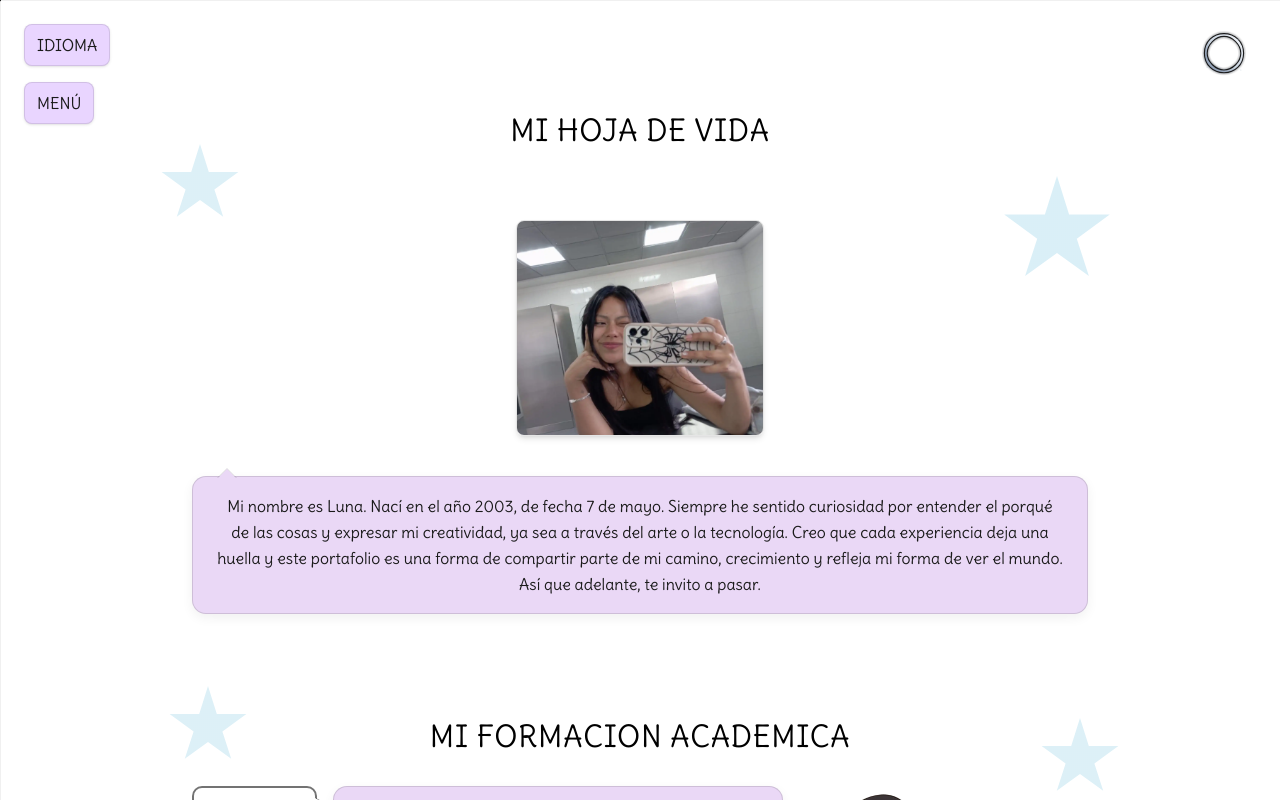
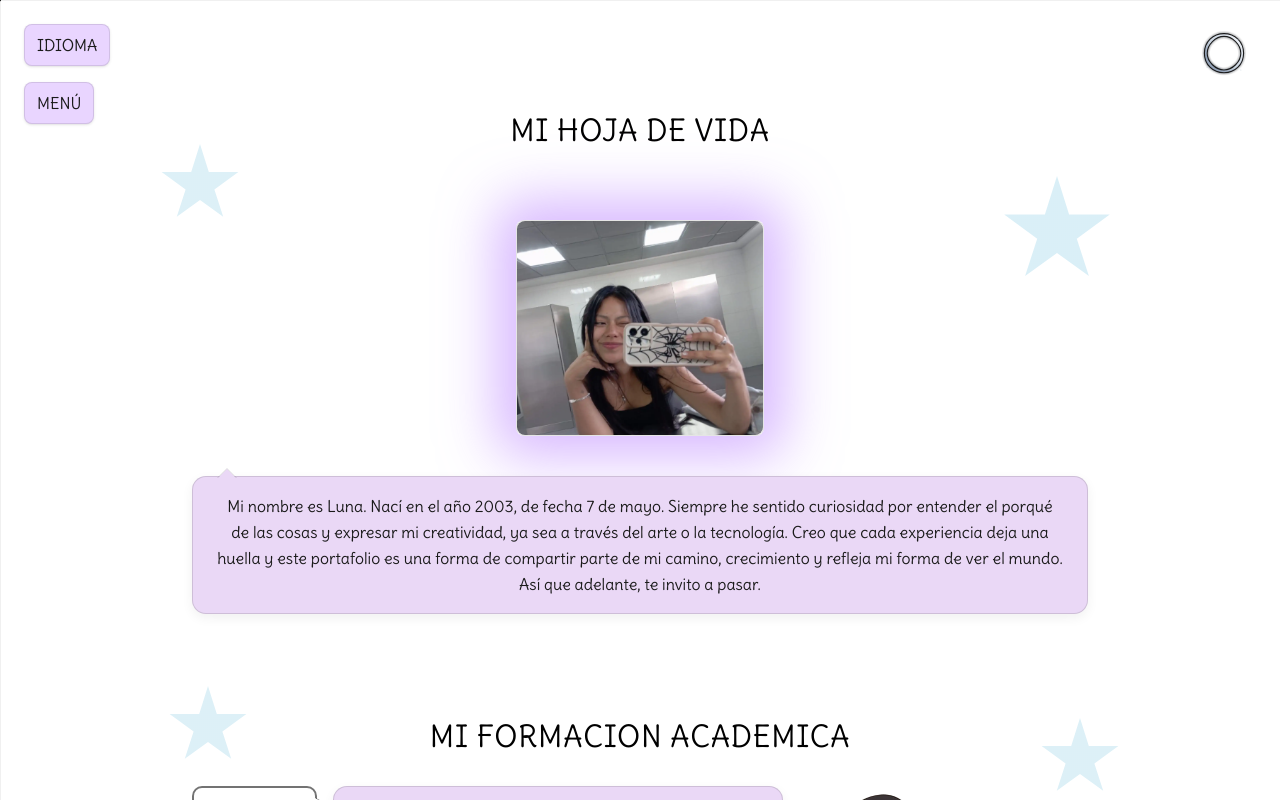
Before and after one commit to lunamideros2003/proyecto_portafolioo, a Next.js app: page / in a window 1280 px wide. Shown: the top 800 px of the page. Built offline with nearby package versions, Linux system fonts and the light colour scheme.

Commit message:
arreglos

```diff
--- a/src/app/page.tsx
+++ b/src/app/page.tsx
@@ -22,13 +22,13 @@ export default function Home() {
         <div className="absolute -right-6 top-16 hidden md:block decor-star sm" />
         <div className="absolute left-12 -bottom-4 hidden md:block decor-star xs" />
         <h2 className="text-center font-semibold tracking-wide mb-8 uppercase text-black text-3xl">{t('cv.title')}</h2>
-        <div className="relative w-62 h-54 rounded-md overflow-hidden border border-black/10 shadow-md">
+        <div className="relative w-62 h-54 rounded-md border border-black/10 shadow-[0_0_55px_20px_rgba(183,123,255,0.55)]">
             <Image
              src="/yo.webp"
              alt="Foto de Luna Gabriela"
              width={640}
              height={640}
-            className="w-full h-full object-cover anime-hover"
+             className="w-full h-full object-cover anime-hover rounded-md"
              priority
              />
             </div>
@@ -324,7 +324,7 @@ export default function Home() {
                 className="absolute z-20 flex items-center justify-center cursor-pointer rounded-sm text-xs md:text-sm font-semibold text-black select-none bg-white/80 hover:bg-white transition-colors"
                 style={{ top: '7%', left: '40%', width: '35%', height: '6%' }}
               >
-                Luna Mideros
+                ⇢   ⇠
               </a>
 
               {/* Instagram */}
@@ -337,7 +337,7 @@ export default function Home() {
                 className="absolute z-20 flex items-center justify-center cursor-pointer rounded-sm text-xs md:text-sm font-semibold text-black select-none bg-white/80 hover:bg-white transition-colors"
                 style={{ top: '22%', left: '40%', width: '35%', height: '6%' }}
               >
-                Luna Mideros
+                ⇢   ⇠
               </a>
 
               {/* GitHub */}
@@ -350,7 +350,7 @@ export default function Home() {
                 className="absolute z-20 flex items-center justify-center cursor-pointer rounded-sm text-xs md:text-sm font-semibold text-black select-none bg-white/80 hover:bg-white transition-colors"
                 style={{ top: '37%', left: '40%', width: '35%', height: '6%' }}
               >
-                Luna Mideros
+                ⇢   ⇠
               </a>
             </div>
           </div>
```
Lines whose indentation alone changed are shown as unchanged.
